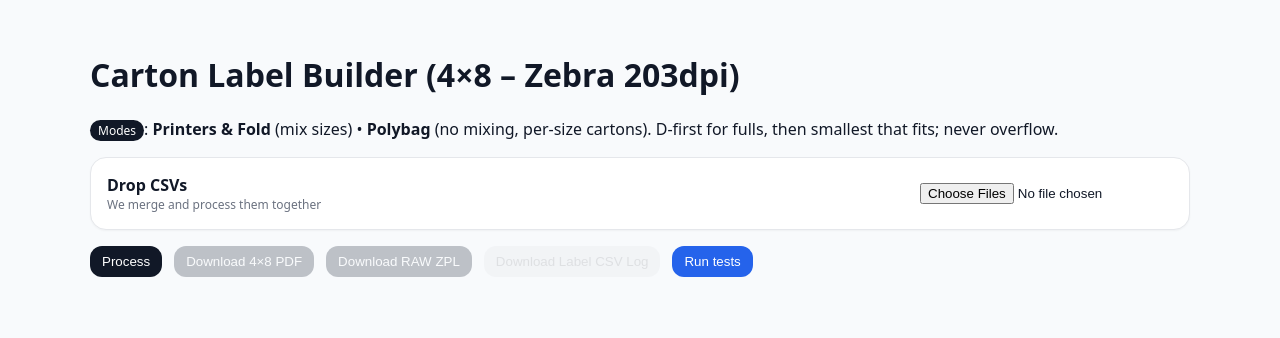
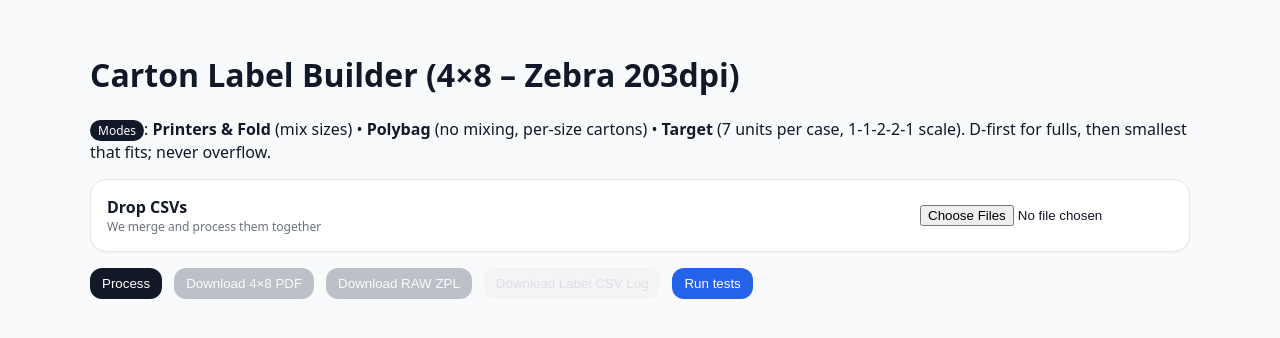
Before and after one commit to huymai96/Carton-Label-App-4-8-Zebra-, a React (Vite) app: page / in a window 1280 px wide. Shown: the top 338 px of the page. Built offline with nearby package versions, Linux system fonts and the light colour scheme.

Commit message:
Integrate Target mode: Auto-detect and process Target orders automatically

```diff
--- a/src/App.jsx
+++ b/src/App.jsx
@@ -4,6 +4,7 @@ import Papa from "papaparse";
 import saveAs from "file-saver";
 import JsBarcode from "jsbarcode";
 import { jsPDF } from "jspdf";
+import { detectTargetMode, splitTarget, extractTargetCartonCount } from "./utils/targetPacking.js";
 
 const SIZE_ORDER = ["S","M","L","XL","2X","3X","4X","5X"];
 const BOXES = ["A","B","C","D"];
@@ -24,7 +25,8 @@ const COL = {
   pickTicket:"PICK TICKET #", itemId:"ITEM ID", bodyDesc:"BODY DESCRIPTION",
   color:"COLOR NAME",
   custPO:"CUST. PO NUMBER", workOrder:"WORK ORDER #",
-  size:"SIZE", sizeQty:"SIZE NET ORDER QTY", specInst1:"SPEC INST DESCRIPTION 1", lineQtyMaybe:"NET ORDER QTY"
+  size:"SIZE", sizeQty:"SIZE NET ORDER QTY", specInst1:"SPEC INST DESCRIPTION 1", lineQtyMaybe:"NET ORDER QTY",
+  billToName:"BILL TO NAME"
 };
 
 function normString(s){ return (s??"").toString().normalize("NFKC").replace(/\u2019/g,"'").trim(); }
@@ -151,7 +153,9 @@ function zplForLabel(meta, box){
   z+=sizeLine("2X", box.sizes["2X"]); z+=sizeLine("3X", box.sizes["3X"]); z+=sizeLine("4X", box.sizes["4X"]); z+=sizeLine("5X", box.sizes["5X"]);
   y+=6; z+=L(`Total: ${box.total}`, true); y+=6;
   z+=`^FO${left},${y}^A0N,24,18^FDBOX ${box.boxIndex} OF ${box.boxCount}^FS\n`; y+=28;
-  const dim = BOX_DIMENSIONS[box.boxType] ? ` ${BOX_DIMENSIONS[box.boxType]}` : "";
+  const dim = box.boxType === "TARGET"
+    ? " (Target 7-unit scale)"
+    : (BOX_DIMENSIONS[box.boxType] ? ` ${BOX_DIMENSIONS[box.boxType]}` : "");
   z+=`^FO${left},${y}^A0N,24,18^FDBox Size: ${box.boxType}${dim}^FS\n`; y+=28;
   // Removed "Line X" per user request
   z+=`^FO${left},${LL-180}^BY2,2,120^BCN,120,Y,N,N^FD${escapeZPL(meta.pick)}^FS\n`;
@@ -168,7 +172,10 @@ function renderPDF(labels){
     y+=4; const sizeLine=(lab,val)=>{ const lh=14; doc.setFontSize(12); doc.setFont("helvetica","bold"); doc.text(`${lab}:`,x0,y); doc.setFont("helvetica","normal"); doc.text(val?String(val):"", x0+40, y); y+=lh; };
     ["S","M","L","XL","2X","3X","4X","5X"].forEach(sk=>sizeLine(sk, box.sizes[sk]||0));
     y+=4; line(`Total: ${box.total}`,12,true); y+=6; doc.setFontSize(11); doc.setFont("helvetica","bold"); doc.text(`BOX ${box.boxIndex} OF ${box.boxCount}`,x0,y); y+=16;
-    const dim = BOX_DIMENSIONS[box.boxType] ? ` ${BOX_DIMENSIONS[box.boxType]}` : ""; doc.setFont("helvetica","normal"); doc.text(`Box Size: ${box.boxType}${dim}`,x0,y); y+=16;
+    const dim = box.boxType === "TARGET"
+      ? " (Target 7-unit scale)"
+      : (BOX_DIMENSIONS[box.boxType] ? ` ${BOX_DIMENSIONS[box.boxType]}` : "");
+    doc.setFont("helvetica","normal"); doc.text(`Box Size: ${box.boxType}${dim}`,x0,y); y+=16;
     // Removed "Line X"
     const bc=canvasFromBarcode(meta.pick); const bcW=240, bcH=50; doc.addImage(bc.toDataURL("image/png"),"PNG", x0, 576-bcH-24, bcW, bcH);
   };
@@ -207,6 +214,7 @@ export default function App(){
     rows.forEach((r, idx)=>{
       const pick=grab(r,COL.pickTicket), item=grab(r,COL.itemId), wo=grab(r,COL.workOrder);
       const body=grab(r,COL.bodyDesc), color=grab(r,COL.color), po=normPO(r?.[COL.custPO]), spec1=grab(r,COL.specInst1);
+      const billToName=grab(r,COL.billToName);
       const rawSize=grab(r,COL.size); const size=normalizeSizeToken(rawSize);
       const qty=Number(grab(r,COL.sizeQty)||0);
       const lineQtyMaybe = Number(grab(r,COL.lineQtyMaybe) || 0) || null;
@@ -215,7 +223,7 @@ export default function App(){
       const mode=detectMode(spec1), sleeve=detectSleeve(body);
       if(!pick||!item||!wo){ errs.push(`Row ${idx+1}: missing key fields (Pick/Item/WO)`); return; }
 
-      const gk={pick,item,wo,body,color,po,mode,sleeve};
+      const gk={pick,item,wo,body,color,po,mode,sleeve,billToName,spec1};
       const key=JSON.stringify(gk);
       if(!groups.has(key)) groups.set(key,{key:gk, sizes:normalizeSizes({}), _rawIgnored:[], expected: lineQtyMaybe, lineSeqs:[lineSeq]});
       const g=groups.get(key);
@@ -228,25 +236,48 @@ export default function App(){
 
     groups.forEach((g)=>{
       const {key:baseMeta, sizes, _rawIgnored, expected, lineSeqs} = g;
-      const {mode, sleeve, ...metaFields} = baseMeta;
+      const {mode, sleeve, billToName, spec1, ...metaFields} = baseMeta;
       const actual = sumSizes(sizes);
       if(expected){ if(actual!==expected){ blocking=true; errs.push(`Pick ${metaFields.pick} / Item ${metaFields.item} / WO ${metaFields.wo}: sizes sum ${actual} ≠ line qty ${expected}. Ignored: [${_rawIgnored.join(", ")}]`);} }
 
-      const table = mode==="POLYBAG"?PB:PF;
-      const capsSXL = table[sleeve].SXL;
-      const capsBIG = table[sleeve].BIG;
-      const totals  = table[sleeve].SXL;
+      // Check for Target mode first
+      const isTarget = detectTargetMode(spec1, billToName, metaFields.po);
+      let boxes;
 
-      const {boxes} = (mode==="POLYBAG")
-        ? splitPolybagBySize(sizes, capsSXL, capsBIG, totals)
-        : splitPF(sizes, capsSXL, capsBIG, totals);
+      if (isTarget) {
+        // Target mode: fixed scale packing
+        const numberOfCartons = extractTargetCartonCount(sizes);
+        if (!numberOfCartons) {
+          blocking = true;
+          errs.push(`Pick ${metaFields.pick} / Item ${metaFields.item} / WO ${metaFields.wo}: Target order total (${actual}) is not divisible by 7.`);
+          boxes = [];
+        } else {
+          try {
+            const result = splitTarget(sizes, numberOfCartons);
+            boxes = result.boxes;
+          } catch (error) {
+            blocking = true;
+            errs.push(`Pick ${metaFields.pick} / Item ${metaFields.item} / WO ${metaFields.wo}: ${error.message}`);
+            boxes = [];
+          }
+        }
+      } else {
+        // Existing logic for PF/PB modes (unchanged)
+        const table = mode==="POLYBAG"?PB:PF;
+        const capsSXL = table[sleeve].SXL;
+        const capsBIG = table[sleeve].BIG;
+        const totals  = table[sleeve].SXL;
+        boxes = (mode==="POLYBAG")
+          ? splitPolybagBySize(sizes, capsSXL, capsBIG, totals).boxes
+          : splitPF(sizes, capsSXL, capsBIG, totals).boxes;
+      }
 
       const lineSeq = Math.min(...lineSeqs.filter(Boolean));
 
       boxes.forEach((b,i)=>{
         const total = sumSizes(b.sizes);
         const meta = {...metaFields, lineSeq};
-        out.push({ meta, box:{ boxIndex:i+1, boxCount:boxes.length, boxType:b.boxType, sleeve, mode, sizes:normalizeSizes(b.sizes), total } });
+        out.push({ meta, box:{ boxIndex:i+1, boxCount:boxes.length, boxType:b.boxType, sleeve, mode: isTarget ? "TARGET" : mode, sizes:normalizeSizes(b.sizes), total } });
       });
     });
 
@@ -281,7 +312,7 @@ export default function App(){
   return (
     <div className="container">
       <h1>Carton Label Builder (4×8 – Zebra 203dpi)</h1>
-      <p><span className="pill">Modes</span>: <b>Printers & Fold</b> (mix sizes) • <b>Polybag</b> (no mixing, per-size cartons). D-first for fulls, then smallest that fits; never overflow.</p>
+      <p><span className="pill">Modes</span>: <b>Printers & Fold</b> (mix sizes) • <b>Polybag</b> (no mixing, per-size cartons) • <b>Target</b> (7 units per case, 1-1-2-2-1 scale). D-first for fulls, then smallest that fits; never overflow.</p>
 
       <div className="card" onDrop={handleDrop} onDragOver={e=>e.preventDefault()}>
         <div style={{display:'flex',justifyContent:'space-between',alignItems:'center',gap:16}}>
@@ -312,7 +343,7 @@ export default function App(){
           <div className="grid">
             {preview.map((l,i)=>(
               <div key={i} className="card">
-                <div style={{fontSize:12, color:'#6b7280', marginBottom:8}}>{l.box.boxIndex} / {l.box.boxCount} • Box {l.box.boxType} • {l.box.mode==="POLYBAG"?"No-mix":"Mix OK"}</div>
+                <div style={{fontSize:12, color:'#6b7280', marginBottom:8}}>{l.box.boxIndex} / {l.box.boxCount} • Box {l.box.boxType} • {l.box.mode==="POLYBAG"?"No-mix":l.box.mode==="TARGET"?"Target 7-unit":"Mix OK"}</div>
                 <div><b>Pick Ticket:</b> {l.meta.pick}</div>
                 <div><b>Item ID:</b> {l.meta.item}</div>
                 <div><b>Body:</b> {l.meta.body}</div>
@@ -326,7 +357,7 @@ export default function App(){
                 </div>
                 <div style={{marginTop:8}}><b>Total:</b> {l.box.total}</div>
                 <div>BOX {l.box.boxIndex} OF {l.box.boxCount}</div>
-                <div>Box Size: {l.box.boxType} {BOX_DIMENSIONS[l.box.boxType]||""}</div>
+                <div>Box Size: {l.box.boxType} {l.box.boxType === "TARGET" ? "(Target 7-unit scale)" : (BOX_DIMENSIONS[l.box.boxType]||"")}</div>
                 <Barcode value={l.meta.pick} />
               </div>
             ))}
```
